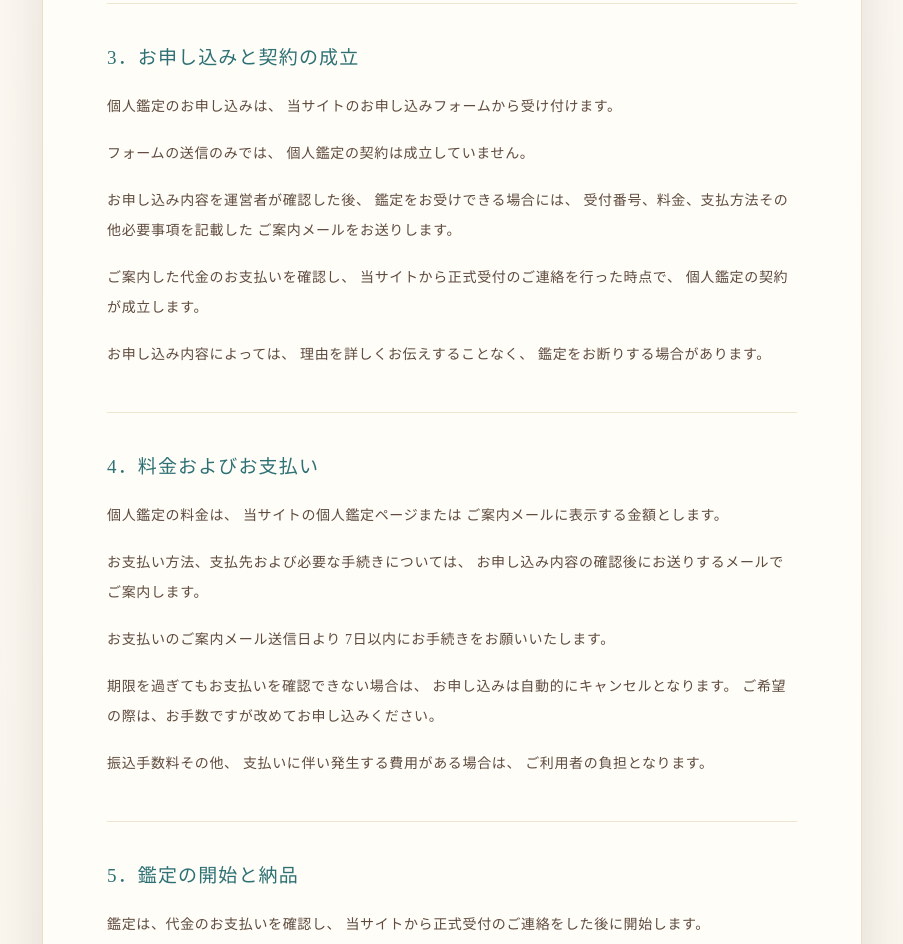
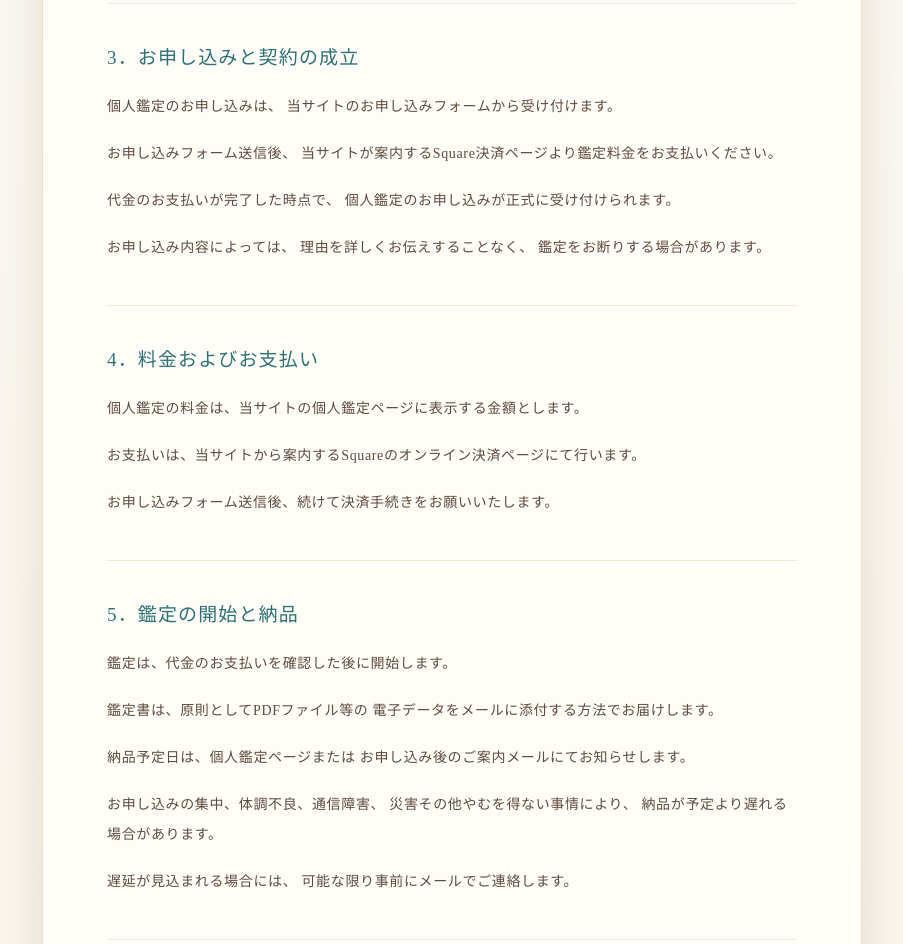
Before and after one commit to ichi330ko-alt/Tarot-Letter, a plain HTML site: page terms.html in a window 1280 px wide. Shown: the part 1447-2391 px from the top of the page, without its empty margins (188-1091 px from the left). Drawn offline with Linux system fonts and the light colour scheme.

Commit message:
Update terms.html

```diff
--- a/terms.html
+++ b/terms.html
@@ -763,21 +763,13 @@
           </p>
 
           <p>
-            フォームの送信のみでは、
-            個人鑑定の契約は成立していません。
+            お申し込みフォーム送信後、
+            当サイトが案内するSquare決済ページより鑑定料金をお支払いください。
           </p>
 
           <p>
-            お申し込み内容を運営者が確認した後、
-            鑑定をお受けできる場合には、
-            受付番号、料金、支払方法その他必要事項を記載した
-            ご案内メールをお送りします。
-          </p>
-
-          <p>
-            ご案内した代金のお支払いを確認し、
-            当サイトから正式受付のご連絡を行った時点で、
-            個人鑑定の契約が成立します。
+            代金のお支払いが完了した時点で、
+            個人鑑定のお申し込みが正式に受け付けられます。
           </p>
 
           <p>
@@ -795,31 +787,15 @@
           </h2>
 
           <p>
-            個人鑑定の料金は、
-            当サイトの個人鑑定ページまたは
-            ご案内メールに表示する金額とします。
+            個人鑑定の料金は、当サイトの個人鑑定ページに表示する金額とします。
           </p>
 
           <p>
-            お支払い方法、支払先および必要な手続きについては、
-            お申し込み内容の確認後にお送りするメールでご案内します。
+            お支払いは、当サイトから案内するSquareのオンライン決済ページにて行います。
           </p>
 
           <p>
-            お支払いのご案内メール送信日より
-            7日以内にお手続きをお願いいたします。
-          </p>
-
-          <p>
-            期限を過ぎてもお支払いを確認できない場合は、
-            お申し込みは自動的にキャンセルとなります。
-            ご希望の際は、お手数ですが改めてお申し込みください。
-          </p>
-
-          <p>
-            振込手数料その他、
-            支払いに伴い発生する費用がある場合は、
-            ご利用者の負担となります。
+            お申し込みフォーム送信後、続けて決済手続きをお願いいたします。
           </p>
 
         </section>
@@ -831,8 +807,7 @@
           </h2>
 
           <p>
-            鑑定は、代金のお支払いを確認し、
-            当サイトから正式受付のご連絡をした後に開始します。
+            鑑定は、代金のお支払いを確認した後に開始します。
           </p>
 
           <p>
```
